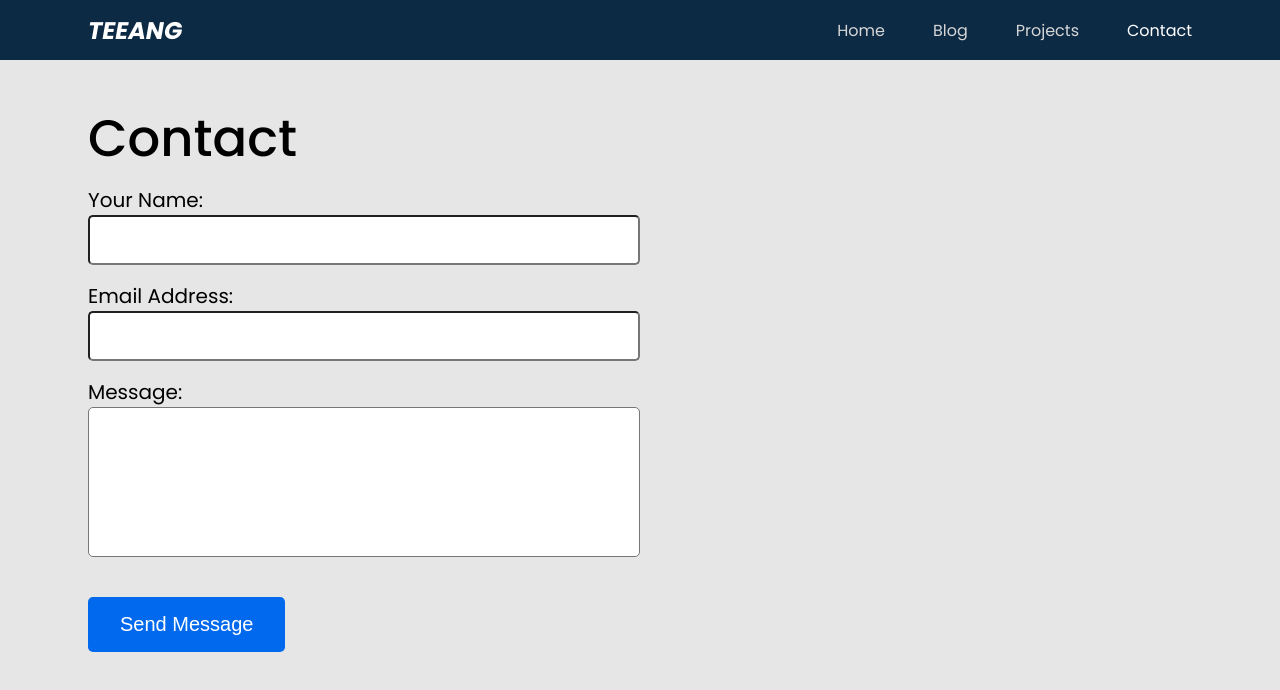
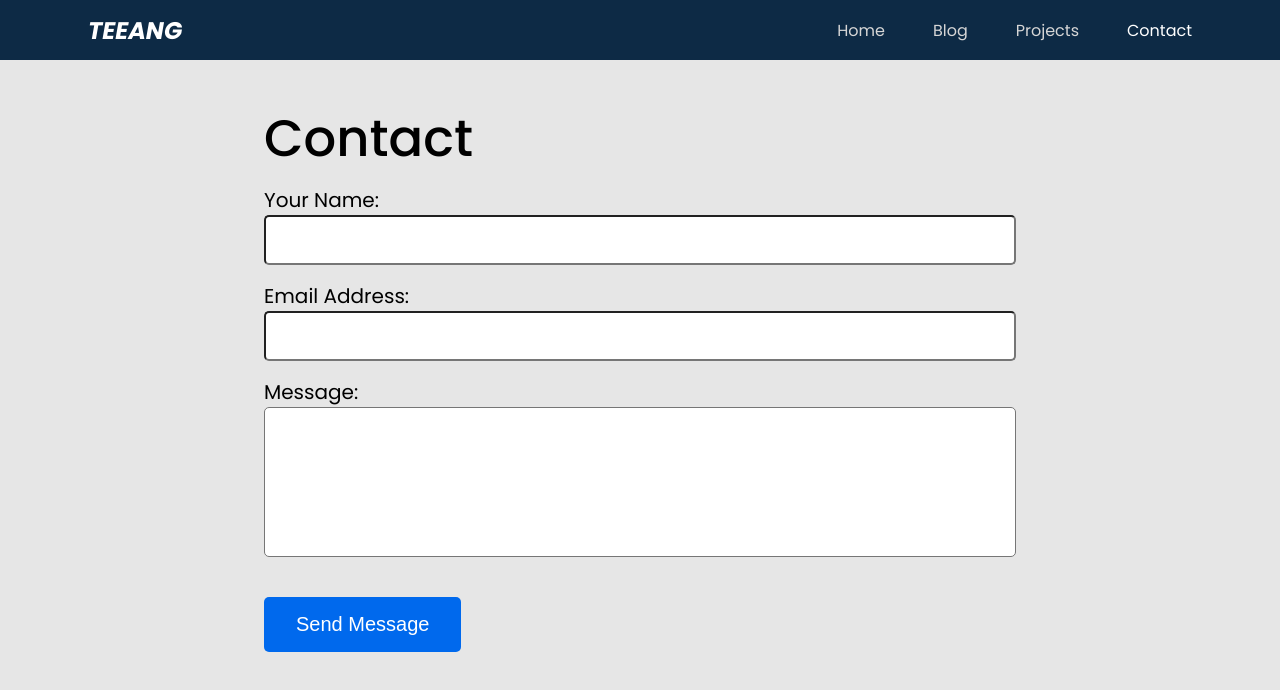
Before and after one commit to davidtaing/portfolio, a Next.js app: page /contact in a window 1280 px wide. Shown: the top 690 px of the page. Built offline with nearby package versions, Linux system fonts and the light colour scheme.

Commit message:
refactor: rename ContactSection to ContactForm

```diff
--- a/src/common/components/contact/ContactSection/index.tsx
+++ b/src/common/components/ContactForm/index.tsx
@@ -1,12 +1,14 @@
 import { useState, FormEvent } from "react";
 import styled from "styled-components";
 import axios from "axios";
-import Button from "../../Button";
-import Section from "../../Section";
+import Button from "../Button";
+import Section from "../Section";
 
 const StyledSection = styled(Section)`
   background-color: var(--clr-light-bg);
 
+  .wrapper {
+    max-width: 800px;
     form {
       margin: 1rem 0rem;
       font-size: var(--fs-400);
@@ -33,14 +35,11 @@ const StyledSection = styled(Section)`
       button {
         margin-top: 1rem;
       }
-
-    @media (min-width: 80em) {
-      max-width: 50%;
     }
   }
 `;
 
-const ContactSection = () => {
+const ContactForm = () => {
   const [name, setName] = useState("");
   const [email, setEmail] = useState("");
   const [message, setMessage] = useState("");
@@ -111,4 +110,4 @@ const ContactSection = () => {
   );
 };
 
-export default ContactSection;
+export default ContactForm;
--- a/src/pages/contact/index.tsx
+++ b/src/pages/contact/index.tsx
@@ -1,10 +1,10 @@
 import type { NextPage } from "next";
-import ContactSection from "../../common/components/contact/ContactSection";
+import ContactForm from "../../common/components/ContactForm";
 
 const Contact: NextPage = () => {
   return (
     <div className="contact">
-      <ContactSection />
+      <ContactForm />
     </div>
   );
 };
```
Lines whose indentation alone changed are shown as unchanged.
